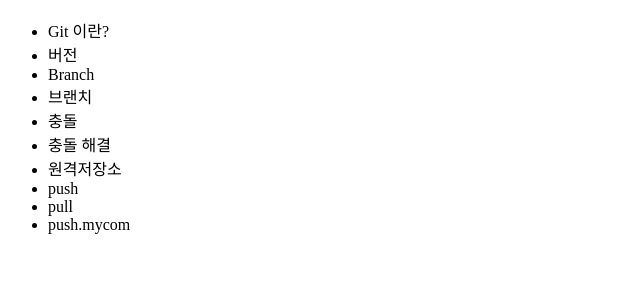
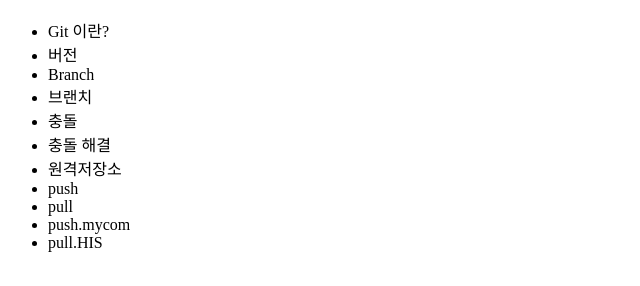
Before and after one commit to gogogo1054/hello-git-HIS, a plain HTML site: page index.html in a window 1280 px wide. Shown: the part 48-334 px from the top of the page, without its empty margins (0-640 px from the left). Drawn offline with Linux system fonts and the light colour scheme.

Commit message:
pull.HIS 추가

```diff
--- a/index.html
+++ b/index.html
@@ -20,6 +20,7 @@
 			<li>push</li>
 			<li>pull</li>
 			<li>push.mycom</li>
+			<li>pull.HIS</li>
 		</ul>
 	<body>
 </html>
```
